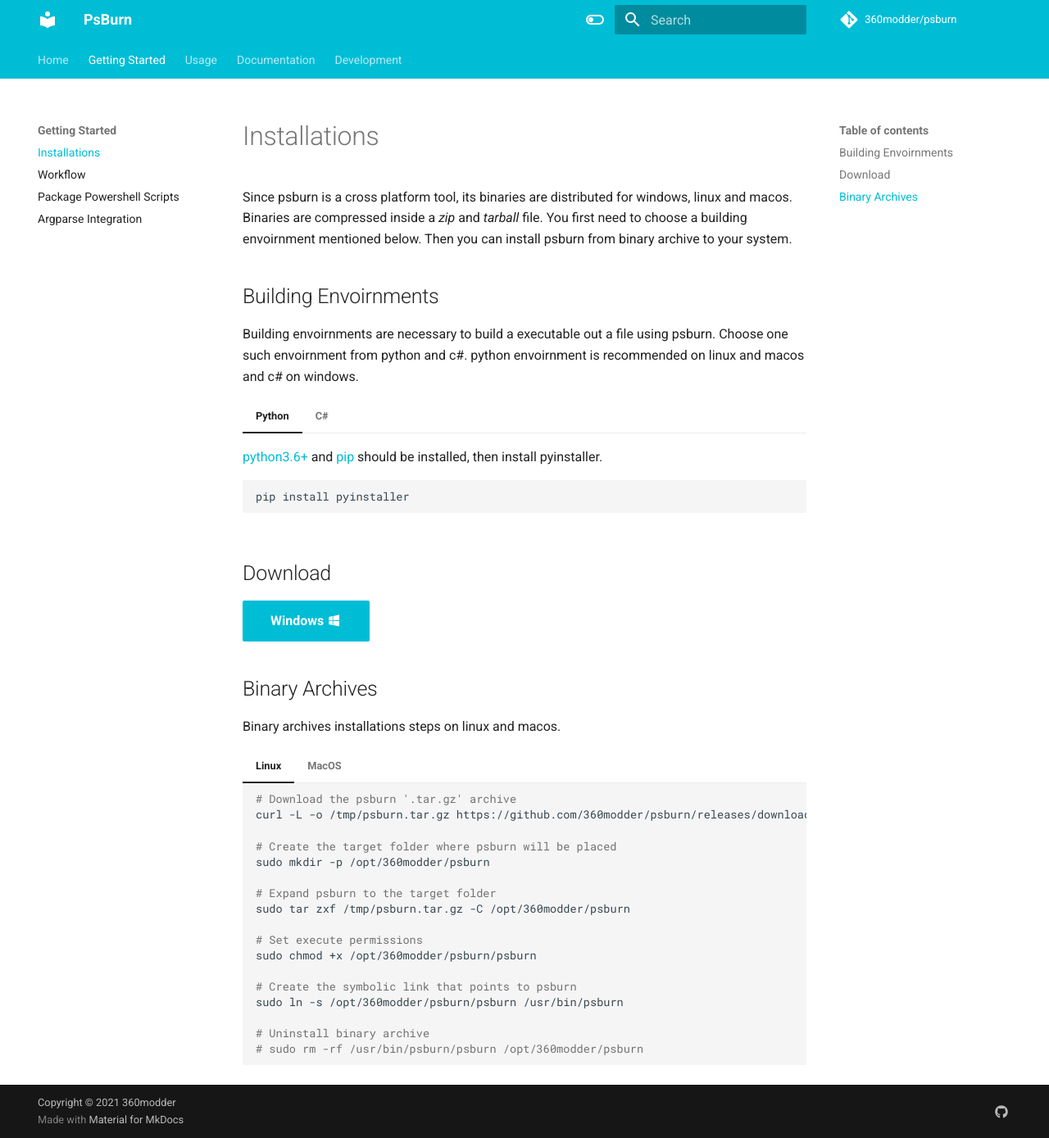
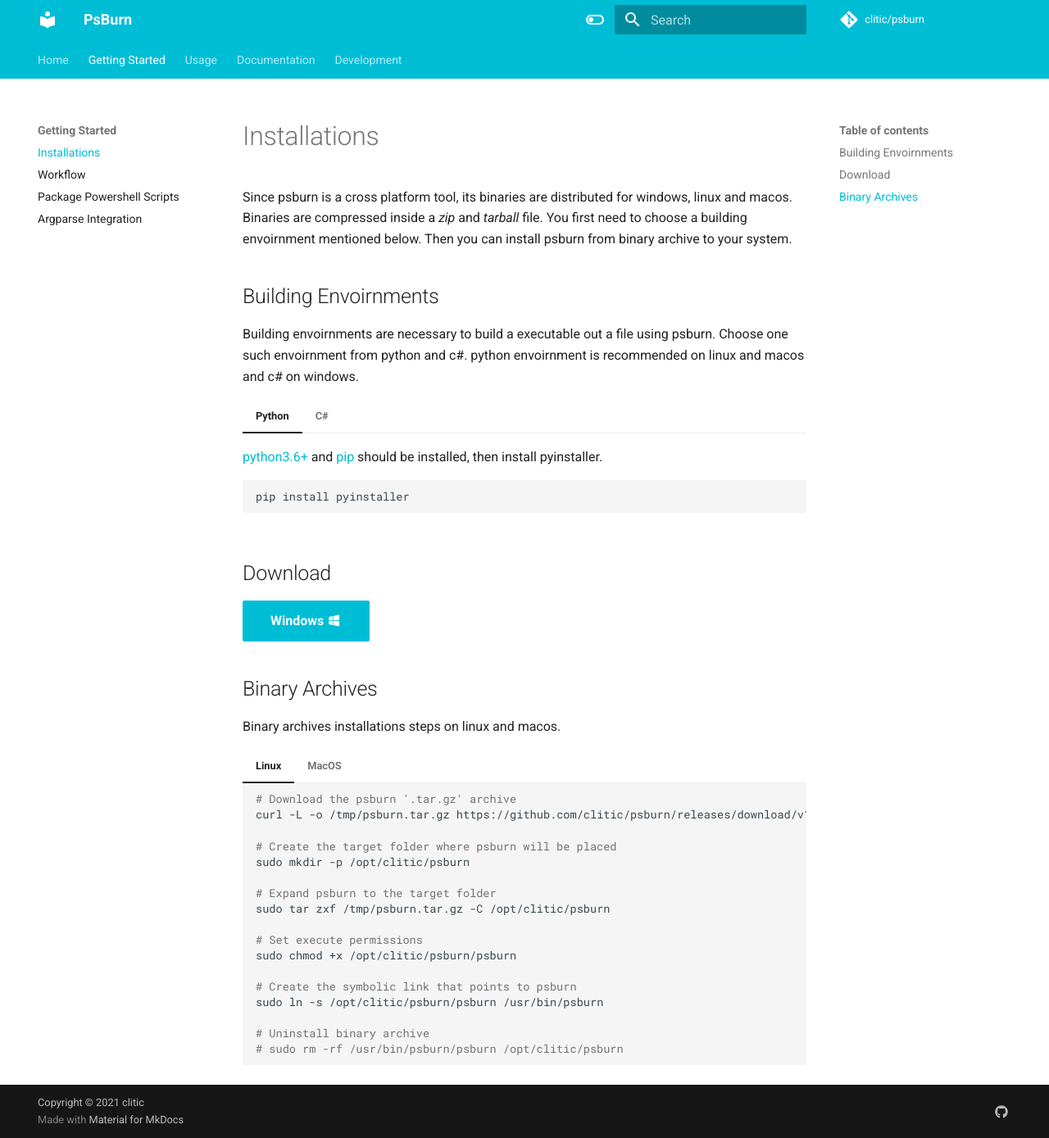
Before and after one commit to 360modder/psburn, an MkDocs documentation site: the page built from docs/gettingstarted/installations.md, in a window 1280 px wide and 1389 px high. Shown: the whole window at 82% size. Built offline with MkDocs 1.6.1 and Material for MkDocs 9.7.7, drawn with Linux system fonts in a browser that asks for light colours; comment, search, counter and statistics services are not loaded.

Commit message:
Updated Links

````diff
--- a/docs/gettingstarted/installations.md
+++ b/docs/gettingstarted/installations.md
@@ -20,7 +20,7 @@
 
 ## Download
 
-[Windows :material-microsoft-windows:](https://github.com/360modder/psburn/releases/download/v1.1.3/psburn.1.1.3.win-x64.exe){ .md-button .md-button--primary }
+[Windows :material-microsoft-windows:](https://github.com/clitic/psburn/releases/download/v1.1.3/psburn.1.1.3.win-x64.exe){ .md-button .md-button--primary }
 
 ## Binary Archives
 
@@ -30,42 +30,42 @@
 
 	```bash
 	# Download the psburn '.tar.gz' archive
-	curl -L -o /tmp/psburn.tar.gz https://github.com/360modder/psburn/releases/download/v1.1.3/psburn.1.1.3.linux-x64.tar.gz
+	curl -L -o /tmp/psburn.tar.gz https://github.com/clitic/psburn/releases/download/v1.1.3/psburn.1.1.3.linux-x64.tar.gz
 
 	# Create the target folder where psburn will be placed
-	sudo mkdir -p /opt/360modder/psburn
+	sudo mkdir -p /opt/clitic/psburn
 
 	# Expand psburn to the target folder
-	sudo tar zxf /tmp/psburn.tar.gz -C /opt/360modder/psburn
+	sudo tar zxf /tmp/psburn.tar.gz -C /opt/clitic/psburn
 
 	# Set execute permissions
-	sudo chmod +x /opt/360modder/psburn/psburn
+	sudo chmod +x /opt/clitic/psburn/psburn
 
 	# Create the symbolic link that points to psburn
-	sudo ln -s /opt/360modder/psburn/psburn /usr/bin/psburn
+	sudo ln -s /opt/clitic/psburn/psburn /usr/bin/psburn
 
 	# Uninstall binary archive
-	# sudo rm -rf /usr/bin/psburn/psburn /opt/360modder/psburn
+	# sudo rm -rf /usr/bin/psburn/psburn /opt/clitic/psburn
 	```
 
 === "MacOS"
 
 	```bash
 	# Download the psburn '.tar.gz' archive
-	curl -L -o /tmp/psburn.tar.gz https://github.com/360modder/psburn/releases/download/v1.1.3/psburn.1.1.3.osx-x64.tar.gz
+	curl -L -o /tmp/psburn.tar.gz https://github.com/clitic/psburn/releases/download/v1.1.3/psburn.1.1.3.osx-x64.tar.gz
 
 	# Create the target folder where psburn will be placed
-	sudo mkdir -p /usr/local/360modder/psburn
+	sudo mkdir -p /usr/local/clitic/psburn
 
 	# Expand psburn to the target folder
-	sudo tar zxf /tmp/psburn.tar.gz -C /usr/local/360modder/psburn
+	sudo tar zxf /tmp/psburn.tar.gz -C /usr/local/clitic/psburn
 
 	# Set execute permissions
-	sudo chmod +x /usr/local/360modder/psburn/psburn
+	sudo chmod +x /usr/local/clitic/psburn/psburn
 
 	# Create the symbolic link that points to psburn
-	sudo ln -s /usr/local/360modder/psburn/psburn /usr/local/bin/psburn
+	sudo ln -s /usr/local/clitic/psburn/psburn /usr/local/bin/psburn
 
 	# Uninstall binary archive
-	# sudo rm -rf /usr/local/bin/psburn /usr/local/360modder/psburn
+	# sudo rm -rf /usr/local/bin/psburn /usr/local/clitic/psburn
 	```
--- a/mkdocs.yml
+++ b/mkdocs.yml
@@ -1,16 +1,16 @@
 # Project information
 site_name: PsBurn
-site_url: https://360modder.github.io/psburn/
-site_author: 360modder
+site_url: https://clitic.github.io/psburn/
+site_author: clitic
 site_description: psburn is cross platform tool to package powershell scripts into executables by encapsulating it inside a python or c# program.
 
 # Repository
-repo_url: https://github.com/360modder/psburn
-repo_name: 360modder/psburn
+repo_url: https://github.com/clitic/psburn
+repo_name: clitic/psburn
 edit_uri: ""
 
 # Copyright
-copyright: Copyright &copy; 2021 360modder
+copyright: Copyright &copy; 2021 clitic
 
 # Configuration
 theme:
@@ -39,7 +39,7 @@
 extra:
   social:
     - icon: fontawesome/brands/github
-      link: https://github.com/360modder
+      link: https://github.com/clitic
 
 # Extensions
 markdown_extensions:
````
Also changed, not shown: README.md (+21 -21 lines), docs/index.md (+1 -1 lines), 4 other files.
